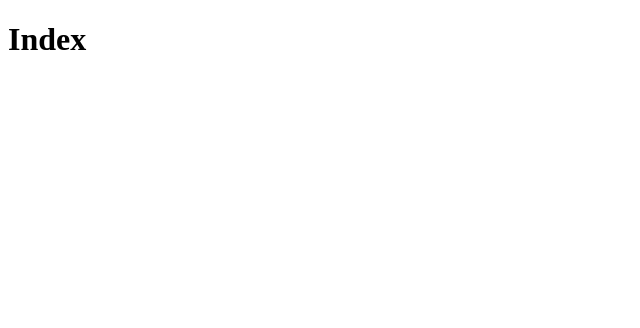
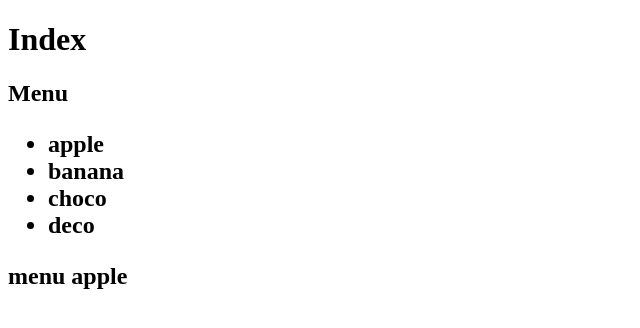
Before and after one commit to marksato/html, a plain HTML site: page index.html in a window 1280 px wide. Shown: the whole page, without its empty margins (0-640 px from the left). Drawn offline with Linux system fonts and the light colour scheme.

Commit message:
Update index.html
add menu list.

```diff
--- a/index.html
+++ b/index.html
@@ -4,4 +4,15 @@
   <link rel="preload" href="main.css" as="style">
   <link rel="stylesheet" href="main.css" media="print" onload="this.media='all'">
 </head>
-<h1>Index</h1>
+<h1>Index
+
+  <h2>Menu
+
+    <ul>
+      <li>apple
+      <li>banana
+      <li>choco
+      <li>deco
+    </ul>
+
+  <h2> menu apple
```
